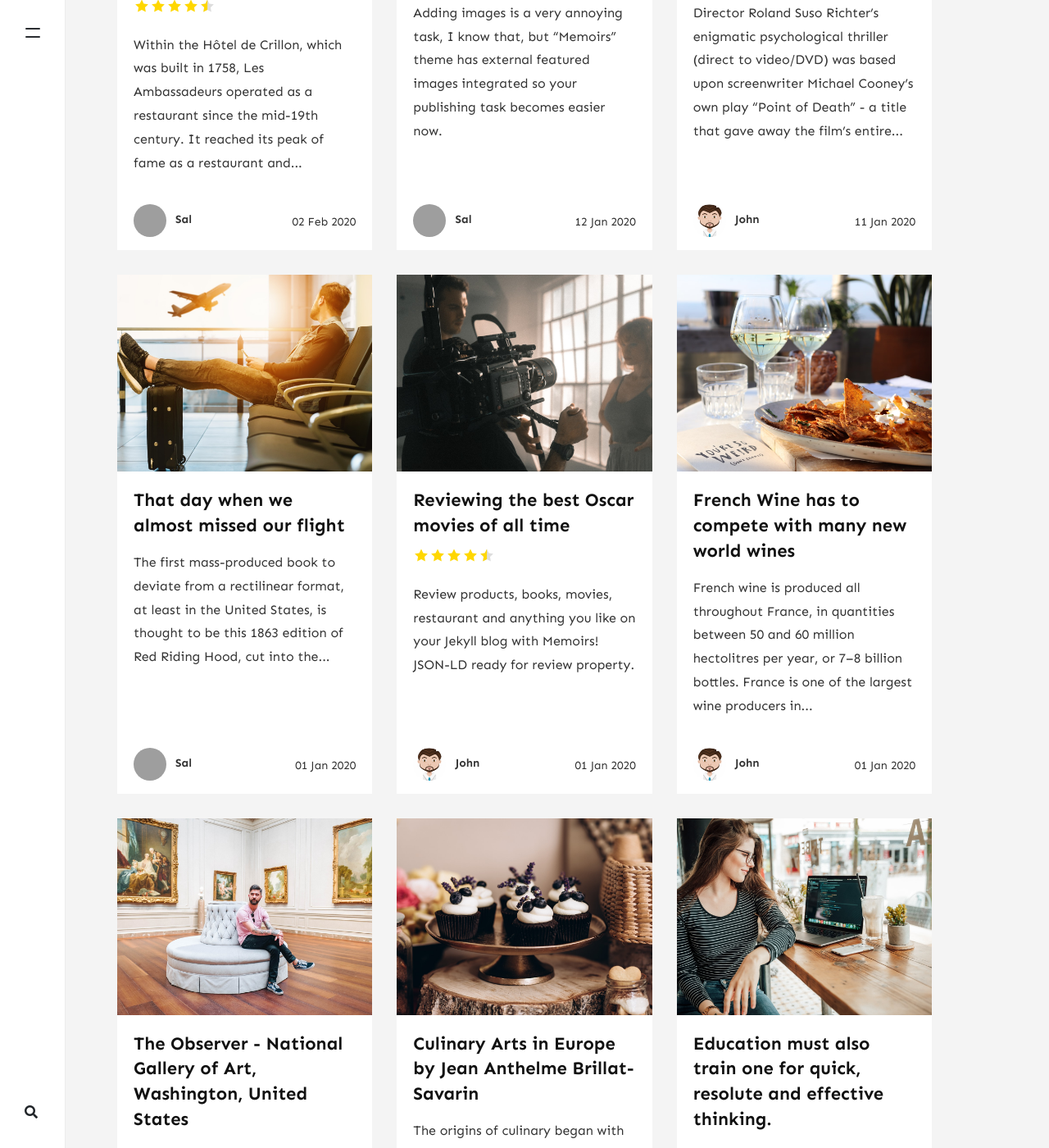
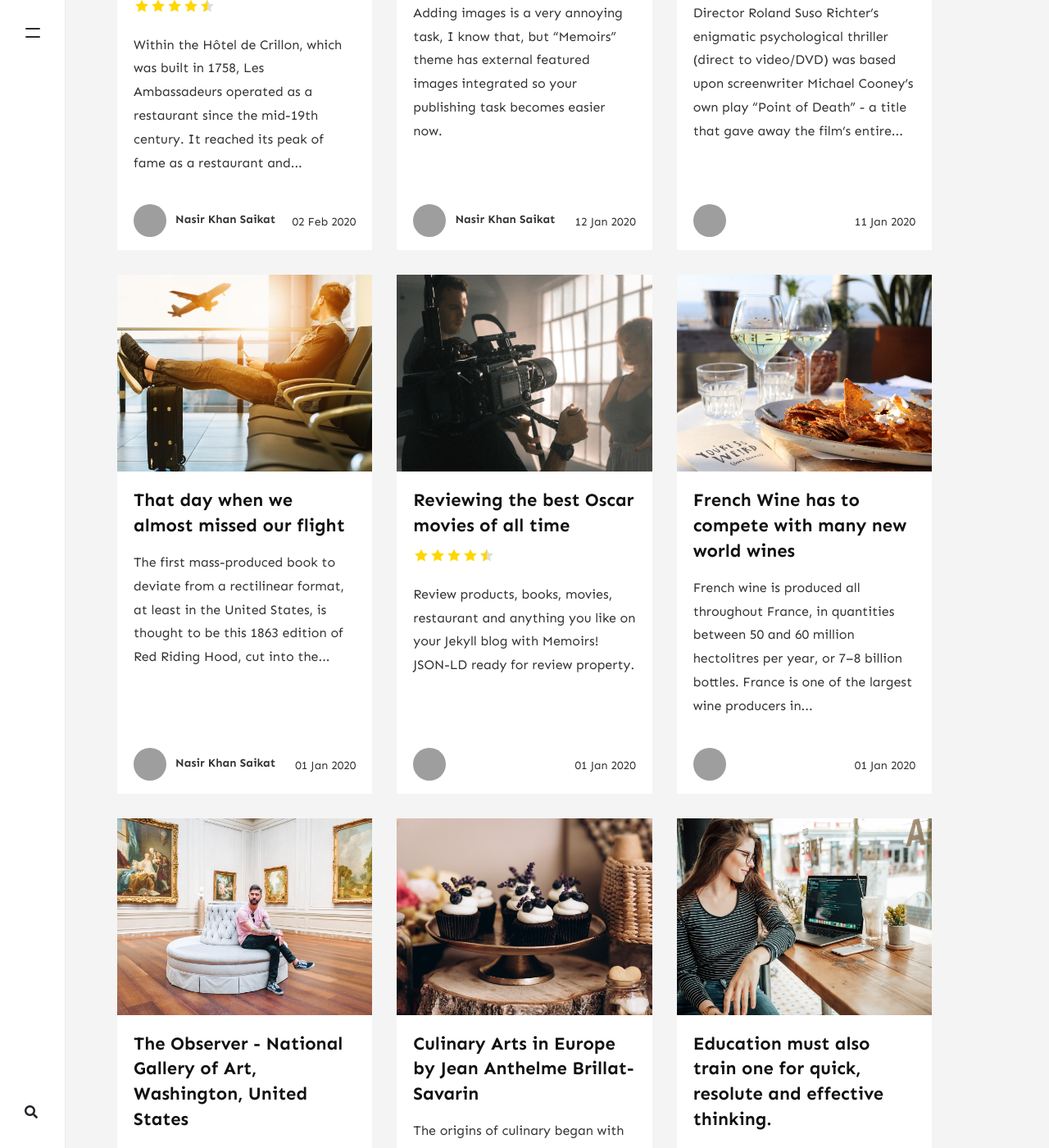
Before and after one commit to nasirkhan/nasir-khan-saikat-2, a Jekyll site: the page built from _pages/categories.md, in a window 1280 px wide and 1400 px high, scrolled down 699 px. Shown: the whole window at 82% size. Built offline with Jekyll 4.4.1, drawn with Linux system fonts in a browser that asks for light colours; nearby versions of some CDN libraries; comment, search, counter and statistics services are not loaded; some of the changed text lies outside the part shown; grey boxes are pictures that could not be loaded.

Commit message:
Update _config.yml

```diff
--- a/_config.yml
+++ b/_config.yml
@@ -15,22 +15,13 @@ email: nasir8891@gmail.com
 # Authors
 authors:
   sal:
-    name: Sal
-    display_name: Sal
-    gravatar: e56154546cf4be74e393c62d1ae9f9d4
-    email: wowthemesnet@gmail.com
-    web: https://www.wowthemes.net/donate/
-    twitter: https://twitter.com/wowthemesnet
-    description: "Author of Mediumish, a Bootstrap Medium styled template available for WordPress, HTML, Ghost and Jekyll. You are currently previewing Jekyll template demo."
-  john:
-    name: John
-    display_name: John
-    avatar: 'assets/images/avatar.png'
-    gravatar: b1cc14991db7a456fcd761680bbc8f81
-    email: wowthemesnet@gmail.com
-    web: https://www.wowthemes.net
-    twitter: https://twitter.com/wowthemesnet
-    description: "This is the author box. Write a short description of the author here. You are currently previewing Mediumish demo, a Jekyll template compatible with Github pages."
+    name: nasirkhan
+    display_name: 'Nasir Khan Saikat'
+    gravatar: 96bf4c3a8875db84432298eba29efbc8
+    email: nasir8891@gmail.com
+    web: https://nasirkhn.com
+    twitter: https://twitter.com/nasir8891
+    description: "Nasir Khan Saikat - Full Stack Developer, Photographer & Author"
 
 # Plugins
 plugins:
@@ -60,15 +51,13 @@ kramdown:
    syntax_highlighter_opts:
       disable : true
 
-
-
 # Adsense (change to "enabled" to activate, also your client id and ad slot. Create a new ad unit from your Adsense account to get the slot.)
 adsense: "disabled"
 adsense-data-ad-client: "ca-pub-3412143450191416"
 adsense-data-ad-slot: "1363087678"
 
 # Lazy Images ("enabled" or "disabled")
-lazyimages: "disabled"
+lazyimages: "enabled"
 
 # Post Author Box ("enabled" or "disabled")
 authorbox: "disabled"
```
